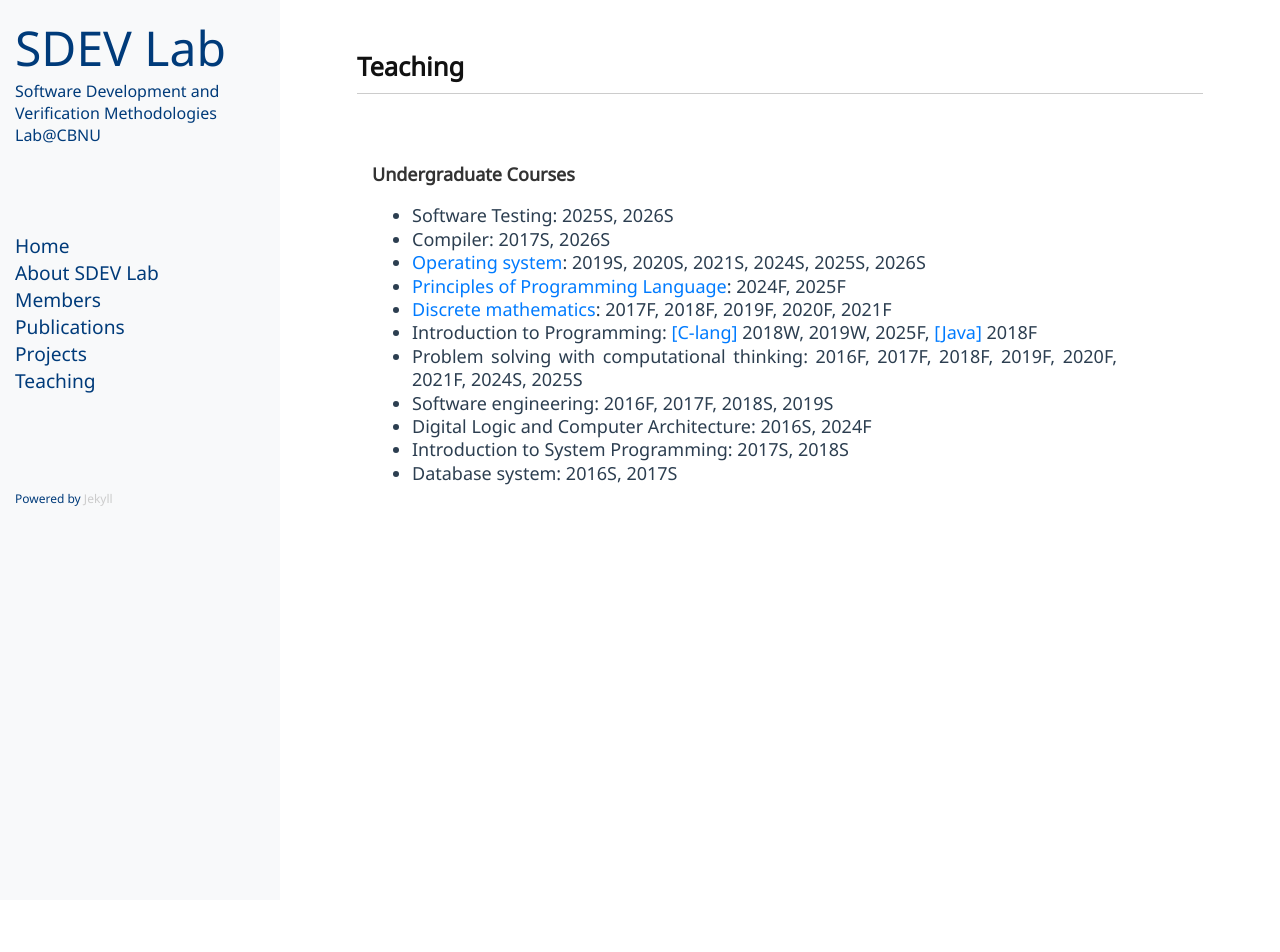
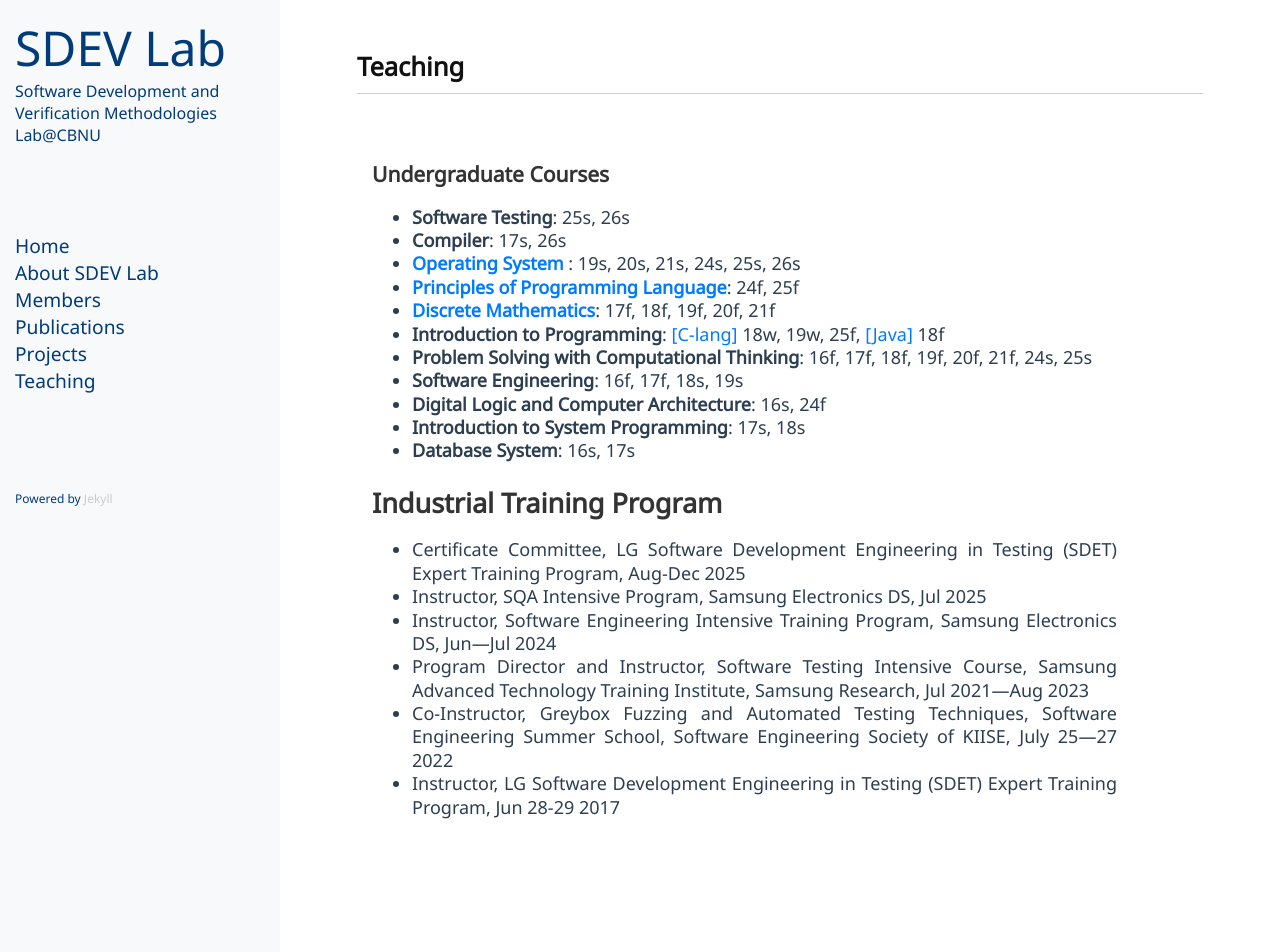
Before and after one commit to sdevlab/sdevlab.github.io, a Jekyll site: the page built from teaching.md, in a window 1280 px wide. Built offline with Jekyll 4.4.1, drawn with Linux system fonts in a browser that asks for light colours; before the commit the page ends 900 px from its top, so only the background shows below that.

Commit message:
Update teaching.md

```diff
--- a/teaching.md
+++ b/teaching.md
@@ -3,16 +3,25 @@ layout: page
 title: Teaching
 permalink: /teaching/
 ---
+### Undergraduate Courses ###
 
-#### Undergraduate Courses ####
-* Software Testing: 2025S, 2026S
-* Compiler: 2017S, 2026S
-* [Operating system](http://github.com/hongshin/OperatingSystem): 2019S, 2020S, 2021S, 2024S, 2025S, 2026S
-* [Principles of Programming Language](http://github.com/hongshin/proglang): 2024F, 2025F
-* [Discrete mathematics](https://github.com/hongshin/DiscreteMath): 2017F, 2018F, 2019F, 2020F, 2021F
-* Introduction to Programming: [\[C-lang\]](https://github.com/hongshin/learningC) 2018W, 2019W, 2025F, [\[Java\]](https://github.com/hongshin/Java) 2018F
-* Problem solving with computational thinking: 2016F, 2017F, 2018F, 2019F, 2020F, 2021F, 2024S, 2025S
-* Software engineering: 2016F, 2017F, 2018S, 2019S
-* Digital Logic and Computer Architecture: 2016S, 2024F
-* Introduction to System Programming: 2017S, 2018S
-* Database system: 2016S, 2017S
+* **Software Testing**: 25s, 26s
+* **Compiler**: 17s, 26s
+* [ **Operating System** ](http://github.com/hongshin/OperatingSystem): 19s, 20s, 21s, 24s, 25s, 26s
+* [**Principles of Programming Language**](http://github.com/hongshin/proglang): 24f, 25f
+* [**Discrete Mathematics**](https://github.com/hongshin/DiscreteMath): 17f, 18f, 19f, 20f, 21f
+* **Introduction to Programming**: [\[C-lang\]](https://github.com/hongshin/learningC) 18w, 19w, 25f, [\[Java\]](https://github.com/hongshin/Java) 18f
+* **Problem Solving with Computational Thinking**: 16f, 17f, 18f, 19f, 20f, 21f, 24s, 25s
+* **Software Engineering**: 16f, 17f, 18s, 19s
+* **Digital Logic and Computer Architecture**: 16s, 24f
+* **Introduction to System Programming**: 17s, 18s
+* **Database System**: 16s, 17s
+
+## Industrial Training Program ##
+
+* Certificate Committee, LG Software Development Engineering in Testing (SDET) Expert Training Program, Aug-Dec 2025
+*	Instructor, SQA Intensive Program, Samsung Electronics DS, Jul 2025
+*	Instructor, Software Engineering Intensive Training Program, Samsung Electronics DS, Jun—Jul 2024
+*	Program Director and Instructor, Software Testing Intensive Course, Samsung Advanced Technology Training Institute, Samsung Research, Jul 2021—Aug 2023
+*	Co-Instructor, Greybox Fuzzing and Automated Testing Techniques, Software Engineering Summer School, Software Engineering Society of KIISE, July 25—27 2022
+*	Instructor, LG Software Development Engineering in Testing (SDET) Expert Training Program, Jun 28-29 2017
```
